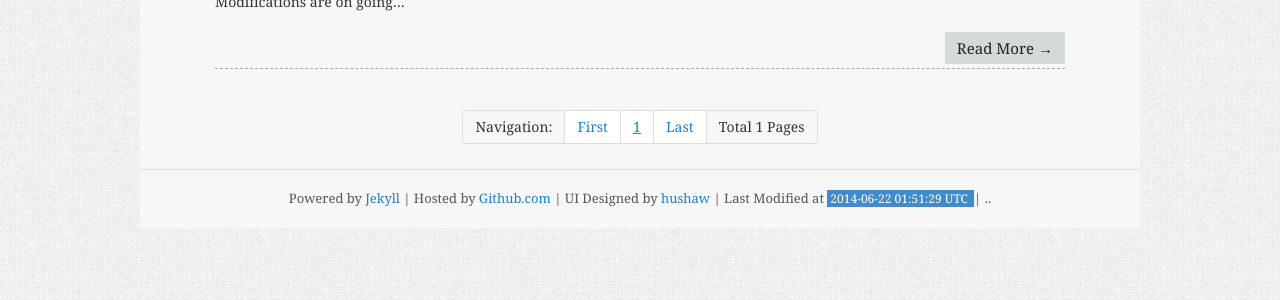
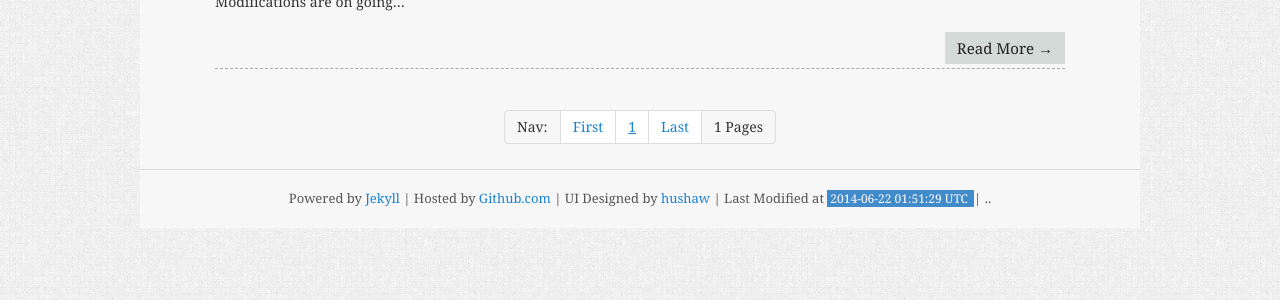
Before and after one commit to projectgalateia/projectgalateia.github.io, a Jekyll site: the page built from index.html, in a window 1280 px wide. Shown: the part 348-648 px from the top of the page. Built offline with Jekyll 4.4.1, drawn with Linux system fonts in a browser that asks for light colours; Markdown is read by kramdown in place of the engine named in the settings; the list of posts is cut into pages by our own code.

Commit message:
Update index.html

```diff
--- a/index.html
+++ b/index.html
@@ -41,7 +41,7 @@ title: Homepage
 
 <div class="page-pagination">
     <ul class="pagination">
-        <li><span>Navigation:</span></li>
+        <li><span>Nav:</span></li>
     {% assign page_begin = paginator.page | minus: 5 %}
     {% assign page_end = paginator.page | plus: 5 %}
     {% if page_begin < 1 %}
@@ -87,6 +87,6 @@ title: Homepage
     {% else %}
         <li><a href="/page{{paginator.total_pages}}">Last</a></li>
     {% endif %}
-        <li><span>Total {{ paginator.total_posts }} Pages</span></li>
+        <li><span>{{ paginator.total_posts }} Pages</span></li>
     </ul>
 </div>
```
